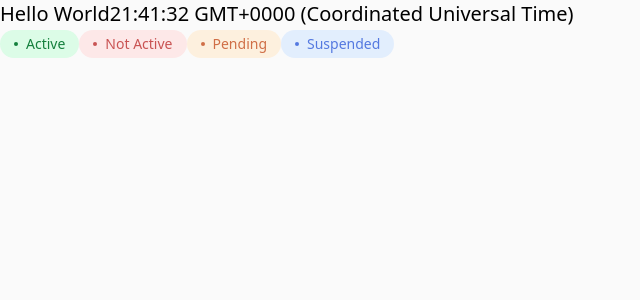
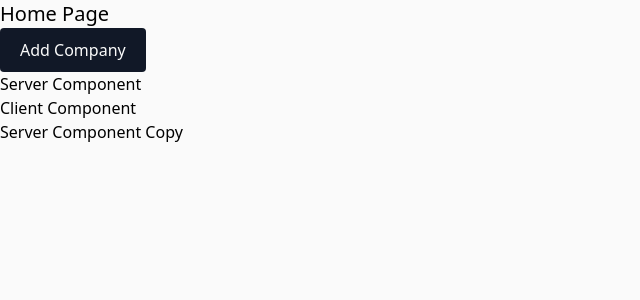
Before and after one commit to ishkov2709/crm, a Next.js app: page / in a window 1280 px wide. Shown: the top 300 px of the page, without its empty margins (0-640 px from the left). Built offline with nearby package versions, Linux system fonts and the light colour scheme.

Commit message:
add modal

```diff
--- a/src/app/add-company-button.tsx
+++ /dev/null
@@ -1,3 +0,0 @@
-export default function AddCompanyButton() {
-  return <></>;
-}
--- /dev/null
+++ b/src/app/components/add-company-button.tsx
@@ -0,0 +1,19 @@
+'use client';
+
+import React, { useState } from 'react';
+import Button from './button';
+import dynamic from 'next/dynamic';
+
+const CompanyFormModal = dynamic(() => import('./company-form-modal'), {
+  ssr: false,
+});
+
+export default function AddCompanyButton() {
+  const [show, setShow] = useState(false);
+  return (
+    <>
+      <Button onClick={() => setShow(true)}>Add Company</Button>
+      <CompanyFormModal show={show} onClose={() => setShow(false)} />
+    </>
+  );
+}
--- /dev/null
+++ b/src/app/components/client-component.tsx
@@ -0,0 +1,16 @@
+'use client';
+
+import React from 'react';
+
+export interface ClientComponentProps {
+  children?: React.ReactNode;
+}
+
+export default function ClientComponent({ children }: ClientComponentProps) {
+  return (
+    <div>
+      <span>Client Component</span>
+      {children}
+    </div>
+  );
+}
--- /dev/null
+++ b/src/app/components/company-form-modal.tsx
@@ -0,0 +1,13 @@
+'use client';
+
+import React from 'react';
+import CompanyForm from '@/app/components/company-form';
+import Modal, { ModalProps } from '@/app/components/modal';
+
+export default function CompanyFormModal({ onClose, ...rest }: ModalProps) {
+  return (
+    <Modal {...rest} onClose={onClose}>
+      <CompanyForm onSubmit={() => onClose()} />
+    </Modal>
+  );
+}
--- a/src/app/components/company-form.tsx
+++ b/src/app/components/company-form.tsx
@@ -26,7 +26,7 @@ const initialValues: CompanyFieldValues = {
 };
 
 export interface CompanyFormProps {
-  onSubmit?: (values: CompanyFieldValues) => void | Promise<void>;
+  onSubmit: (values: CompanyFieldValues) => void | Promise<void>;
 }
 
 export default function CompanyForm({ onSubmit }: CompanyFormProps) {
--- /dev/null
+++ b/src/app/components/modal.tsx
@@ -0,0 +1,37 @@
+'use client';
+
+import React, { Fragment } from 'react';
+import { Dialog, Transition } from '@headlessui/react';
+
+export interface ModalProps {
+  children?: React.ReactNode;
+  show: boolean;
+  onClose: () => void;
+}
+
+export default function Modal({ show, children, onClose }: ModalProps) {
+  return (
+    <Transition.Root as={Fragment} show={show}>
+      <Dialog
+        as="div"
+        className="fixed inset-0 z-50 flex items-center"
+        onClose={onClose}
+      >
+        <Transition.Child
+          as={Fragment}
+          enter="ease-out duration-300"
+          enterFrom="opacity-0"
+          enterTo="opacity-100"
+          leave="ease-in duration-200"
+          leaveFrom="opacity-100"
+          leaveTo="opacity-0"
+        >
+          <div className="fixed inset-0 bg-gray-500 bg-opacity-75 transition-opacity" />
+        </Transition.Child>
+        <Dialog.Panel className="relative transform overflow-hidden rounded-lg bg-white shadow-xl transition-all p-7 mx-auto sm:my-10 sm:w-full sm:max-w-2xl">
+          {children}
+        </Dialog.Panel>
+      </Dialog>
+    </Transition.Root>
+  );
+}
--- /dev/null
+++ b/src/app/components/server-component copy.tsx
@@ -0,0 +1,20 @@
+import { headers } from 'next/headers';
+import React from 'react';
+
+export interface ServerComponentProps {
+  children?: React.ReactNode;
+}
+
+export default function ServerComponentCopy({
+  children,
+}: ServerComponentProps) {
+  console.log('ServerComponentCopy');
+  console.log(headers());
+
+  return (
+    <div>
+      <span>Server Component Copy</span>
+      {children}
+    </div>
+  );
+}
--- /dev/null
+++ b/src/app/components/server-component.tsx
@@ -0,0 +1,16 @@
+import React from 'react';
+
+export interface ServerComponentProps {
+  children?: React.ReactNode;
+}
+
+export default function ServerComponent({ children }: ServerComponentProps) {
+  console.log('ServerComponent');
+
+  return (
+    <div>
+      <span>Server Component</span>
+      {children}
+    </div>
+  );
+}
--- a/src/app/page.tsx
+++ b/src/app/page.tsx
@@ -1,22 +1,17 @@
-import { headers } from 'next/headers';
-import StatusLabel, { CompanyStatus } from './components/status-label';
+import AddCompanyButton from './components/add-company-button';
+import ClientComponent from './components/client-component';
+import ServerComponent from './components/server-component';
+import ServerComponentCopy from './components/server-component copy';
 
 export default function Home() {
   return (
     <main>
-      <h1 className="text-xl">Hello World{new Date().toTimeString()}</h1>
-      <StatusLabel disabled={false} status={CompanyStatus.Active}>
-        Active
-      </StatusLabel>
-      <StatusLabel disabled={true} status={CompanyStatus.NotActive}>
-        Not Active
-      </StatusLabel>
-      <StatusLabel disabled={true} status={CompanyStatus.Pending}>
-        Pending
-      </StatusLabel>
-      <StatusLabel disabled={true} status={CompanyStatus.Suspended}>
-        Suspended
-      </StatusLabel>
+      <h1 className="text-xl">Home Page</h1>
+      <AddCompanyButton />
+      <ServerComponent />
+      <ClientComponent>
+        <ServerComponentCopy />
+      </ClientComponent>
     </main>
   );
 }
```
